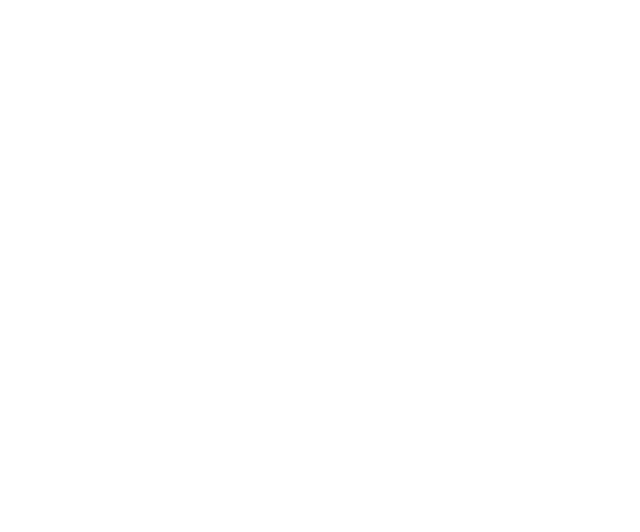
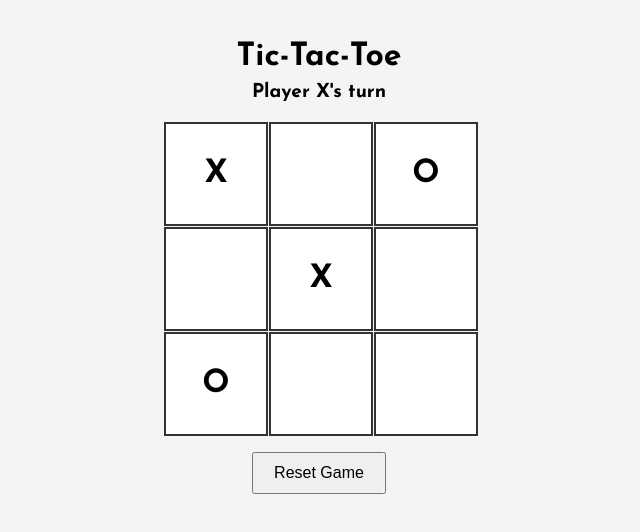
Before and after one commit to isakfbs/top-tictactoe, a plain HTML site: page index.html in a window 1280 px wide. Shown: the whole page, without its empty margins (321-961 px from the left). Drawn offline with Linux system fonts and the light colour scheme.

Commit message:
feat: Add renderBoard function and basic HTML/CSS for TIC-TAC-TOE UI

```diff
--- a/index.html
+++ b/index.html
@@ -3,8 +3,17 @@
   <head>
     <meta charset="UTF-8" />
     <meta name="viewport" content="width=device-width, initial-scale=1.0" />
-    <title>Document</title>
+    <title>Tic-Tac-Toe</title>
+    <link rel="stylesheet" href="style.css" />
+    <style>
+      @import url("https://fonts.googleapis.com/css2?family=Josefin+Sans:ital,wght@0,100..700;1,100..700&display=swap");
+    </style>
   </head>
-  <body></body>
-  <script src="script.js"></script>
+  <body>
+    <h1>Tic-Tac-Toe</h1>
+    <div id="status">Player X's turn</div>
+    <div id="board"></div>
+    <button id="reset">Reset Game</button>
+    <script src="script.js"></script>
+  </body>
 </html>
--- a/script.js
+++ b/script.js
@@ -106,32 +106,34 @@ function GameController() {
   return { playRound, resetGame, printBoard: gameboard.printBoard };
 }
 
-const game = GameController();
-console.log(game.printBoard());
+const ScreenController = (() => {
+  const board = document.getElementById("board");
+  const statusElement = document.getElementById("status");
 
-game.playRound(0, 1); // X marks (0, 0)
-console.log(game.printBoard());
+  const renderBoard = (gameboard) => {
+    board.innerHTML = "";
+    gameboard.forEach((row, rowIndex) => {
+      row.forEach((cell, colIndex) => {
+        const cellElement = document.createElement("div");
+        cellElement.classList.add("cell");
+        cellElement.dataset.row = rowIndex;
+        cellElement.dataset.col = colIndex;
+        cellElement.textContent = cell !== null ? cell : "";
+        if (cell !== null) {
+          cellElement.classList.add("taken");
+        }
+        board.appendChild(cellElement);
+      });
+    });
+  };
+  return { renderBoard };
+})();
 
-game.playRound(0, 0); // O marks (0, 1)
-console.log(game.printBoard());
+const mockBoard = [
+  ["X", null, "O"],
+  [null, "X", null],
+  ["O", null, null],
+];
 
-game.playRound(1, 1); // X marks (1, 1)
-console.log(game.printBoard());
-
-game.playRound(2, 1); // O marks (0, 2)
-console.log(game.printBoard());
-
-game.playRound(2, 0);
-console.log(game.printBoard());
-
-game.playRound(0, 2);
-console.log(game.printBoard());
-
-game.playRound(2, 2);
-console.log(game.printBoard());
-
-game.playRound(1, 0);
-console.log(game.printBoard());
-
-game.playRound(1, 2);
-console.log(game.printBoard());
+ScreenController.renderBoard(mockBoard);
+console.log(document.getElementById("board").innerHTML);
--- a/style.css
+++ b/style.css
@@ -0,0 +1,55 @@
+body {
+  font-family: "Josefin Sans", serif;
+  font-optical-sizing: auto;
+  font-weight: 700;
+  font-style: normal;
+  text-align: center;
+  margin: 0;
+  padding: 20px;
+  background-color: #f4f4f4;
+  box-sizing: border-box;
+}
+
+h1 {
+  margin-bottom: 10px;
+}
+
+#status {
+  font-size: 1.2em;
+  margin-bottom: 20px;
+}
+
+#board {
+  display: grid;
+  grid-template-columns: repeat(3, 100px);
+  grid-template-rows: repeat(3, 100px);
+  gap: 5px;
+  justify-content: center;
+}
+
+.cell {
+  width: 100px;
+  height: 100px;
+  display: flex;
+  justify-content: center;
+  align-items: center;
+  font-size: 2em;
+  font-weight: bold;
+  border: 2px solid #333;
+  background-color: #fff;
+  cursor: pointer;
+}
+
+.cell:hover {
+  background-color: #ddd;
+}
+
+.cell.taken {
+  cursor: not-allowed;
+}
+
+#reset {
+  margin-top: 20px;
+  padding: 10px 20px;
+  font-size: 1em;
+}
```
